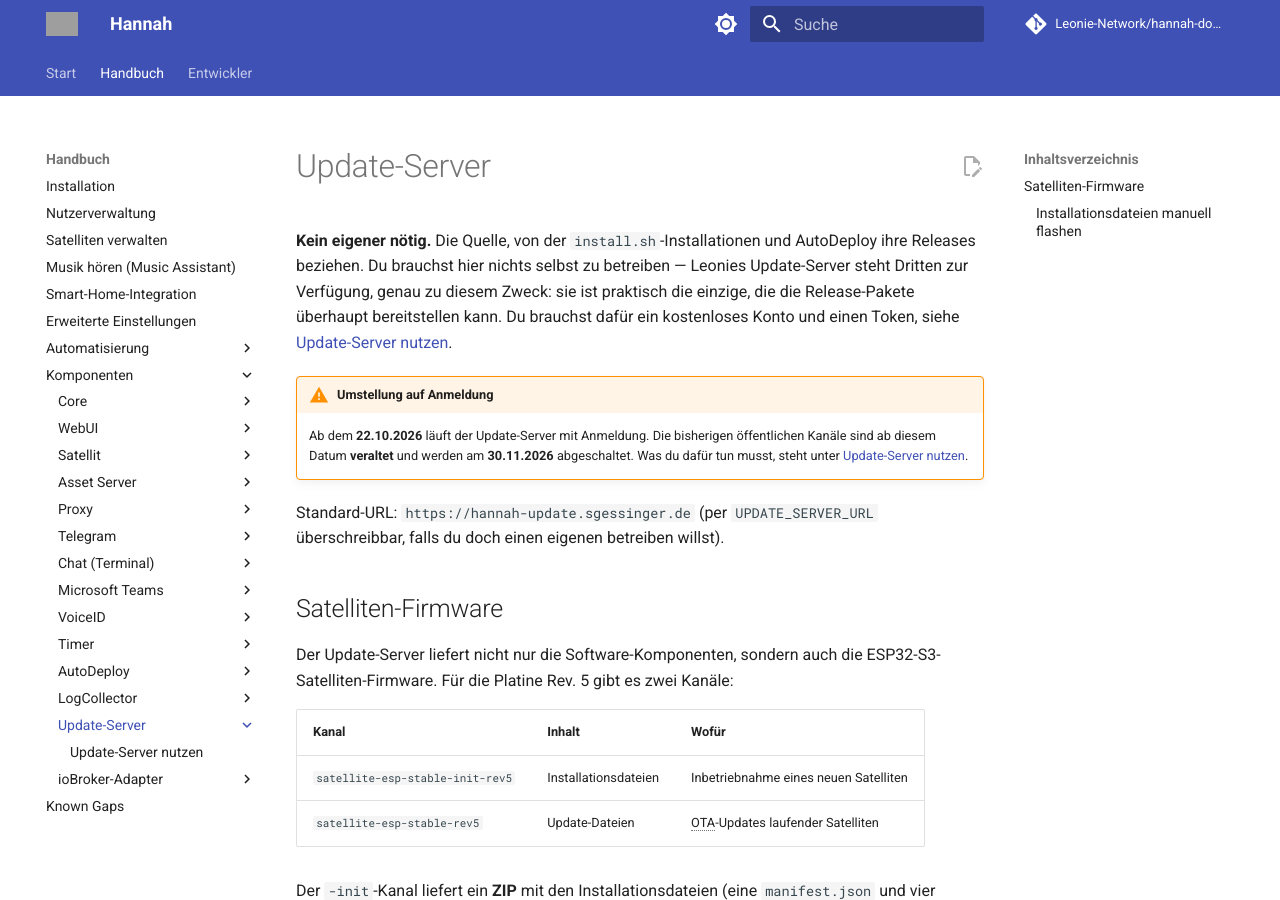
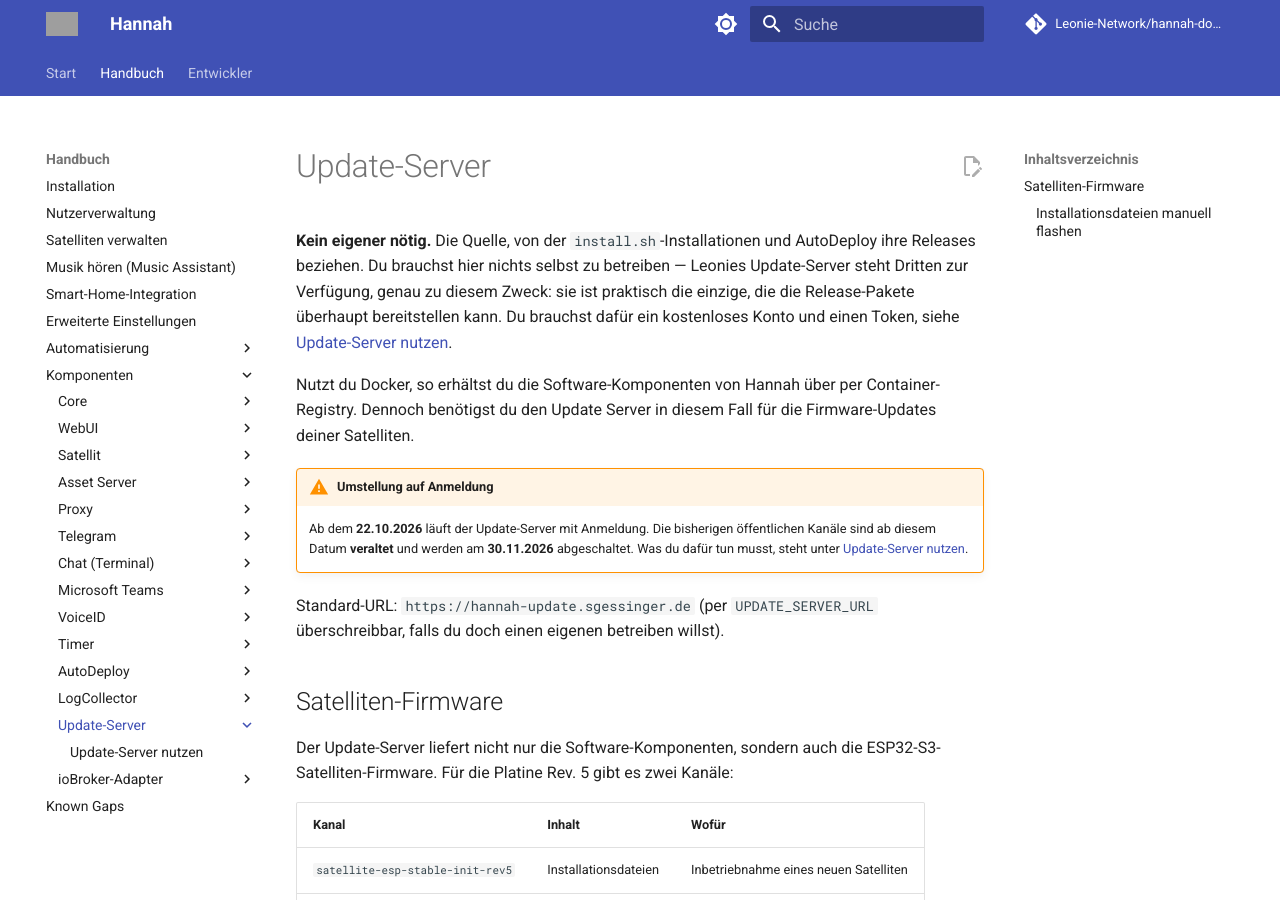
Before and after one commit to Leonie-Network/hannah-docs, an MkDocs documentation site: the page built from docs/components/update-server/index.md, in a window 1280 px wide and 900 px high. Built offline with MkDocs 1.6.1 and Material for MkDocs 9.7.7, drawn with Linux system fonts in a browser that asks for light colours; comment, search, counter and statistics services are not loaded; grey boxes are pictures that could not be loaded.

```diff
--- a/docs/components/update-server/index.md
+++ b/docs/components/update-server/index.md
@@ -5,6 +5,8 @@ ihre Releases beziehen. Du brauchst hier nichts selbst zu betreiben — Leonies
 Update-Server steht Dritten zur Verfügung, genau zu diesem Zweck: sie ist praktisch die
 einzige, die die Release-Pakete überhaupt bereitstellen kann. Du brauchst dafür ein
 kostenloses Konto und einen Token, siehe [Update-Server nutzen](usage.md).
+
+Nutzt du Docker, so erhältst du die Software-Komponenten von Hannah über per Container-Registry. Dennoch benötigst du den Update Server in diesem Fall für die Firmware-Updates deiner Satelliten.
 
 !!! warning "Umstellung auf Anmeldung"
     Ab dem **22.10.2026** läuft der Update-Server mit Anmeldung. Die bisherigen öffentlichen
```
